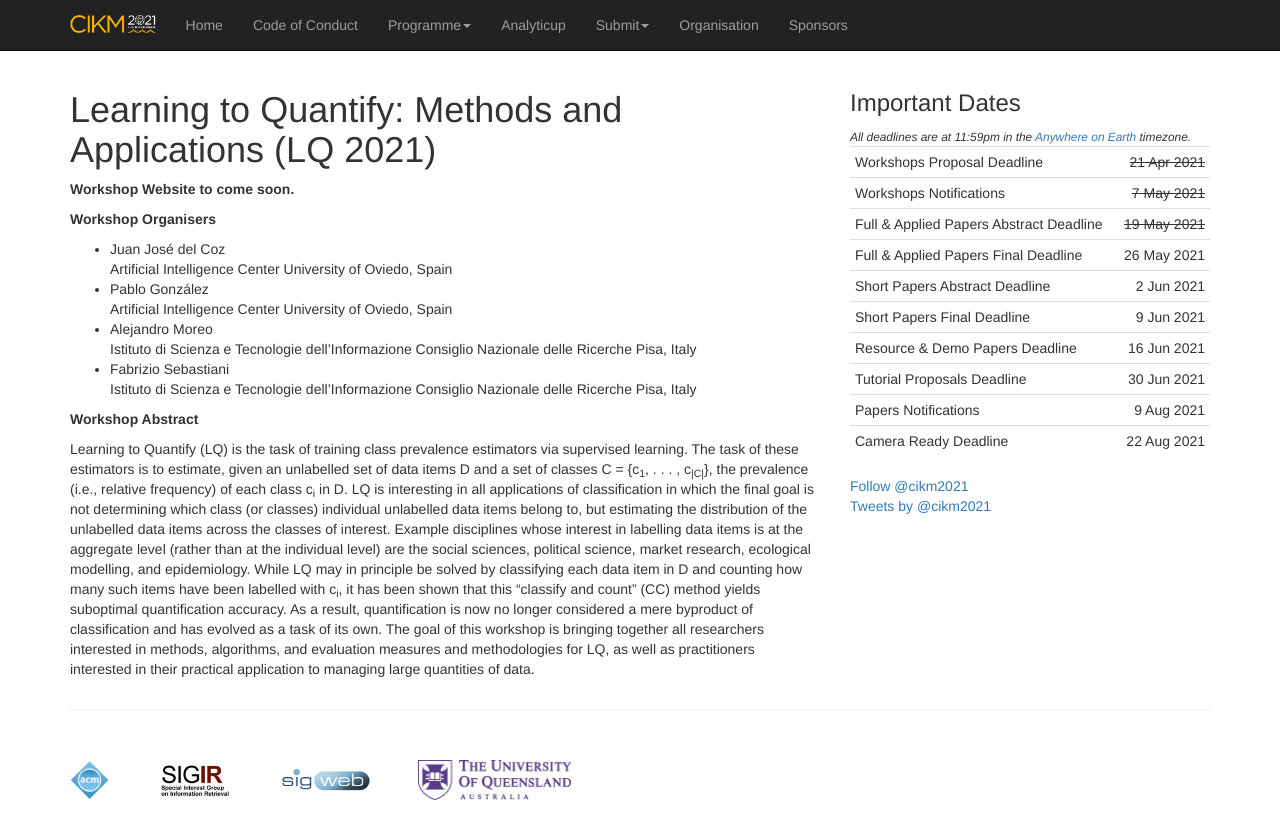
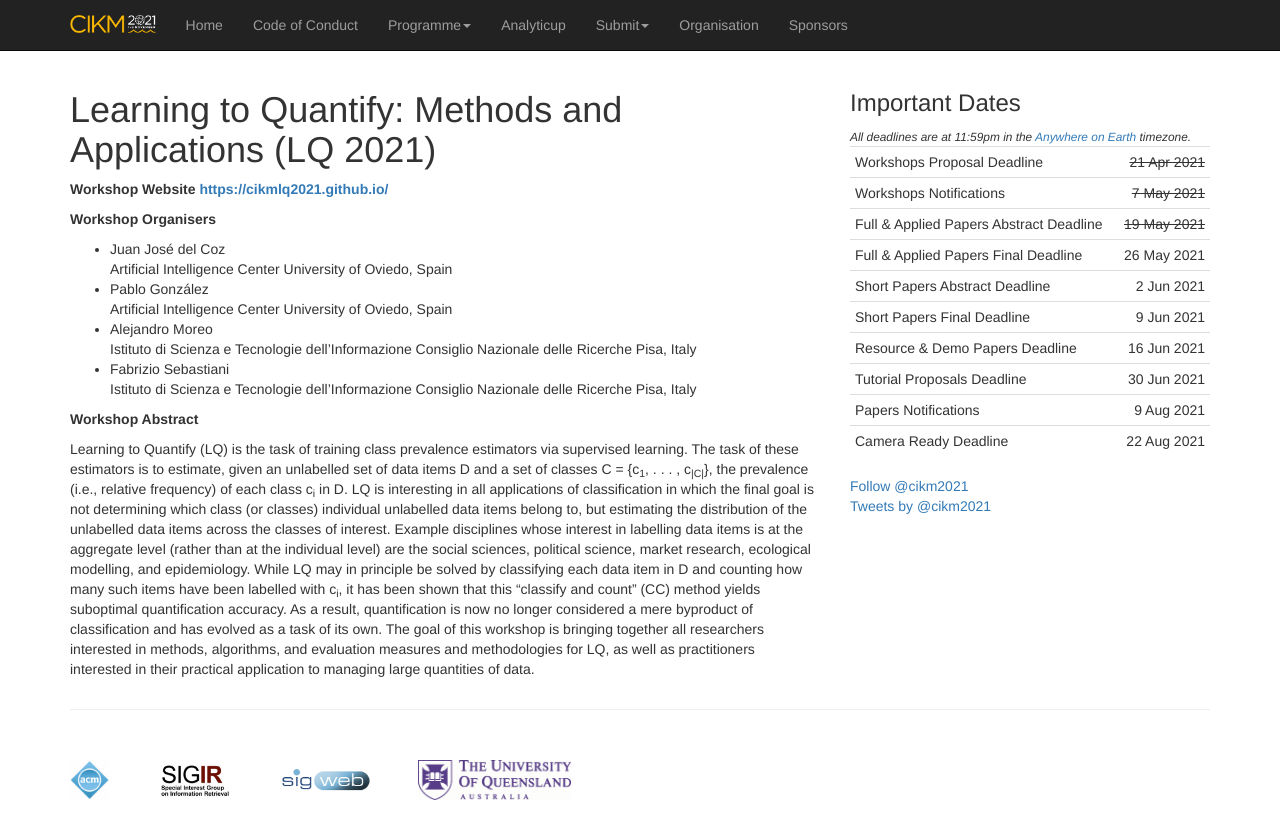
Before and after one commit to ielab/cikm2021-website, a Jekyll site: the page built from _workshops/LQ.md, in a window 1280 px wide. Shown: the top 839 px of the page. Built offline with Jekyll 4.4.1, drawn with Linux system fonts in a browser that asks for light colours; comment, search, counter and statistics services are not loaded; some of the changed lines change nothing that is shown.

Commit message:
Add website for LQ workshop.

```diff
--- a/_workshops/LQ.md
+++ b/_workshops/LQ.md
@@ -1,6 +1,6 @@
 ---
 title: "Learning to Quantify: Methods and Applications (LQ 2021)"
-website:
+website: "https://cikmlq2021.github.io/"
 organisers:
  - name: "Juan José del Coz"
    affiliation: "Artificial Intelligence Center University of Oviedo, Spain"
```
